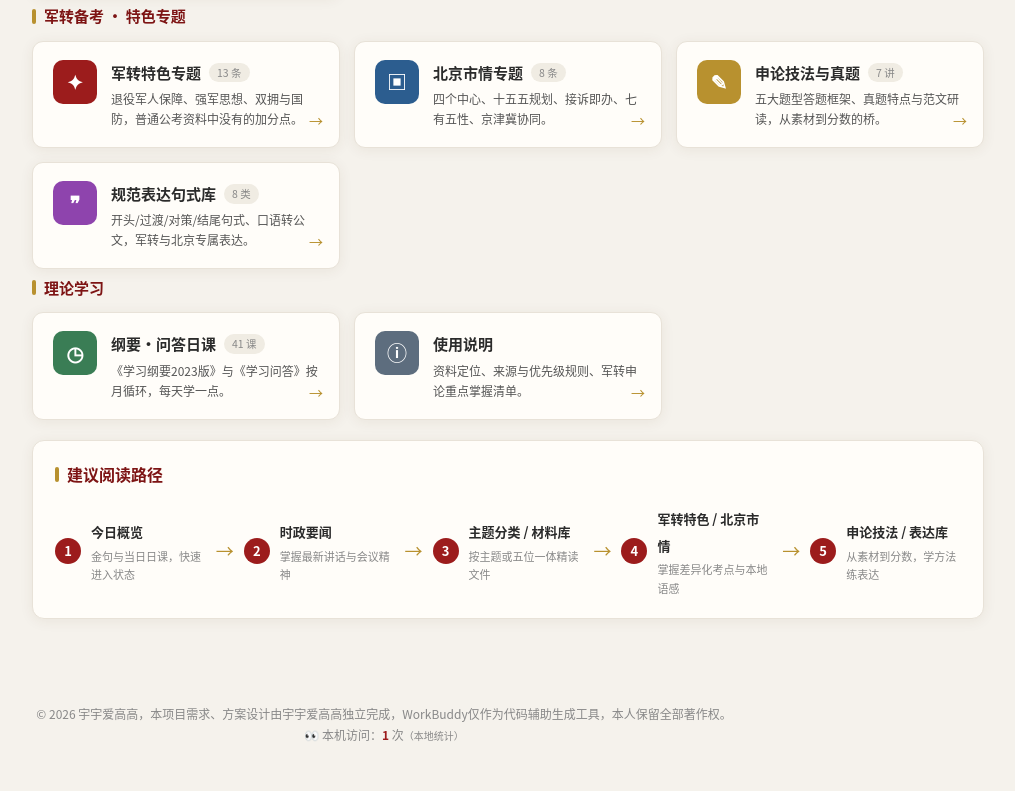
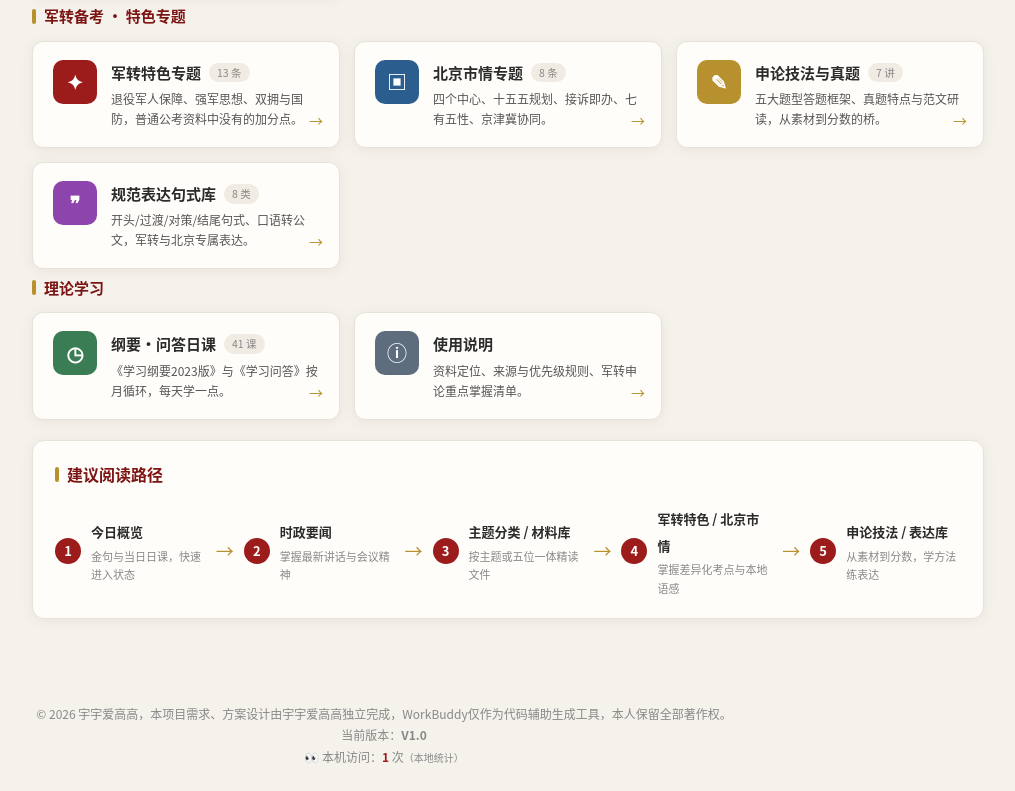
Before and after one commit to YYLGG/shenlun, a plain HTML site: page index.html in a window 1280 px wide. Shown: the part 854-1645 px from the top of the page, without its empty margins (256-1271 px from the left). Before the commit the page ends 1624 px from the top, so only its background shows below. Drawn offline with Linux system fonts and the light colour scheme.

Commit message:
每日自动同步 2026-11-22 13:22

```diff
--- a/index.html
+++ b/index.html
@@ -639,7 +639,7 @@
 <!-- 返回顶部 -->
 <button class="back-top" id="backTop" title="返回顶部" aria-label="返回顶部">↑</button>
 
-<footer style="text-align:center;padding:24px 16px;font-size:12px;color:#888;line-height:1.8">© 2026 宇宇爱高高，本项目需求、方案设计由宇宇爱高高独立完成，WorkBuddy仅作为代码辅助生成工具，本人保留全部著作权。<br><span>👀 本机访问：<b id="hitCount" style="color:#9c1c1c">—</b> 次<span style="font-size:10px">（本地统计）</span></span></footer>
+<footer style="text-align:center;padding:24px 16px;font-size:12px;color:#888;line-height:1.8">© 2026 宇宇爱高高，本项目需求、方案设计由宇宇爱高高独立完成，WorkBuddy仅作为代码辅助生成工具，本人保留全部著作权。<br>当前版本：<b id="versionLabel">V1.0</b><br><span>👀 本机访问：<b id="hitCount" style="color:#9c1c1c">—</b> 次<span style="font-size:10px">（本地统计）</span></span></footer>
 
 <script src="data.js"></script>
 <script src="push_archive.js"></script>
```
